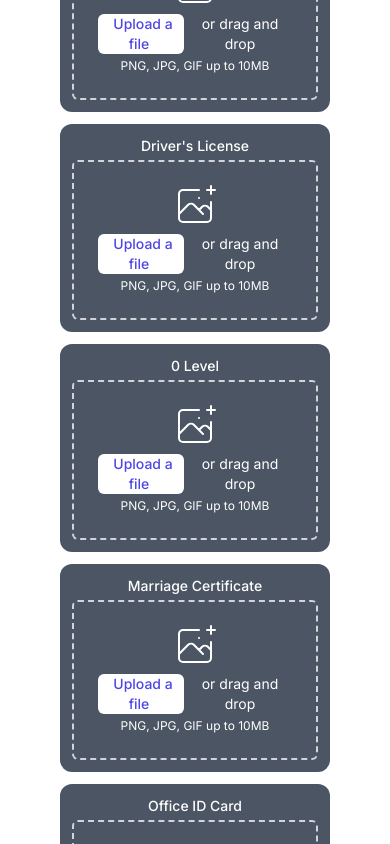
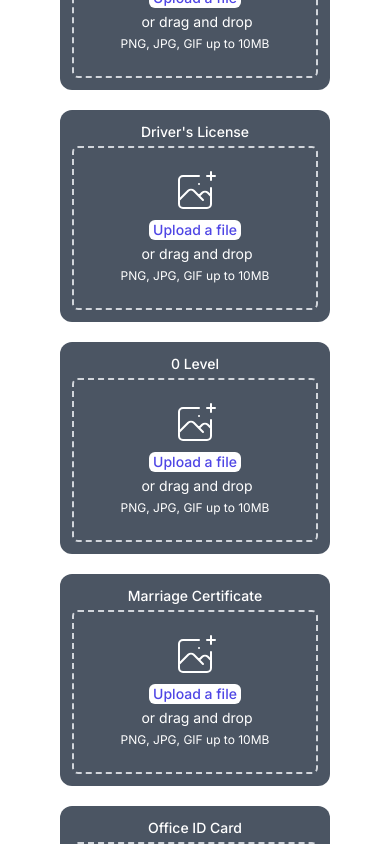
Before and after one commit to d-code-h/vacancy-questionaire, a Next.js app: page / in a window 390 px wide. Both pictures are taken after a click on the button "Next". Shown: the top 844 px of the page. Built offline with nearby package versions, Linux system fonts and the light colour scheme.

Commit message:
Make upload responsive

```diff
--- a/app/components/Step2.tsx
+++ b/app/components/Step2.tsx
@@ -9,20 +9,11 @@ export default function Step2() {
       <Introduction />
       {/* <Step1Content /> */}
 
-      <div className="">
+      <div className="flex flex-col sm:flex-row flex-wrap justify-between gap-2">
         <Upload title="Birth Certificate" />
-      </div>
-      <div>
         <Upload title="Driver's License" />
-      </div>
-      <div>
         <Upload title="0 Level" />
-      </div>
-
-      <div>
         <Upload title="Marriage Certificate" />
-      </div>
-      <div>
         <Upload title="Office ID Card" />
       </div>
     </div>
--- a/app/components/Upload.tsx
+++ b/app/components/Upload.tsx
@@ -2,7 +2,7 @@ import React from 'react';
 
 export default function Upload({ title }: { title: string }) {
   return (
-    <div className="bg-gray-600 p-3 mb-3 rounded-xl">
+    <div className="sm:w-5/12 bg-gray-600 p-3 mb-3 rounded-xl">
       <label className="block text-sm font-medium text-white">{title}</label>
       <div className="mt-1 flex justify-center px-6 pt-5 pb-6 border-2 border-gray-300 border-dashed rounded-md">
         <div className="space-y-1 text-center">
@@ -20,7 +20,7 @@ export default function Upload({ title }: { title: string }) {
               stroke-linejoin="round"
             />
           </svg>
-          <div className="flex text-sm text-gray-600">
+          <div className="flex flex-wrap justify-center gap-1 text-sm text-gray-600">
             <label
               htmlFor="file-upload"
               className="relative cursor-pointer bg-white rounded-md font-medium text-indigo-600 hover:text-indigo-500 focus-within:outline-none focus-within:ring-2 focus-within:ring-offset-2 focus-within:ring-indigo-500"
```
